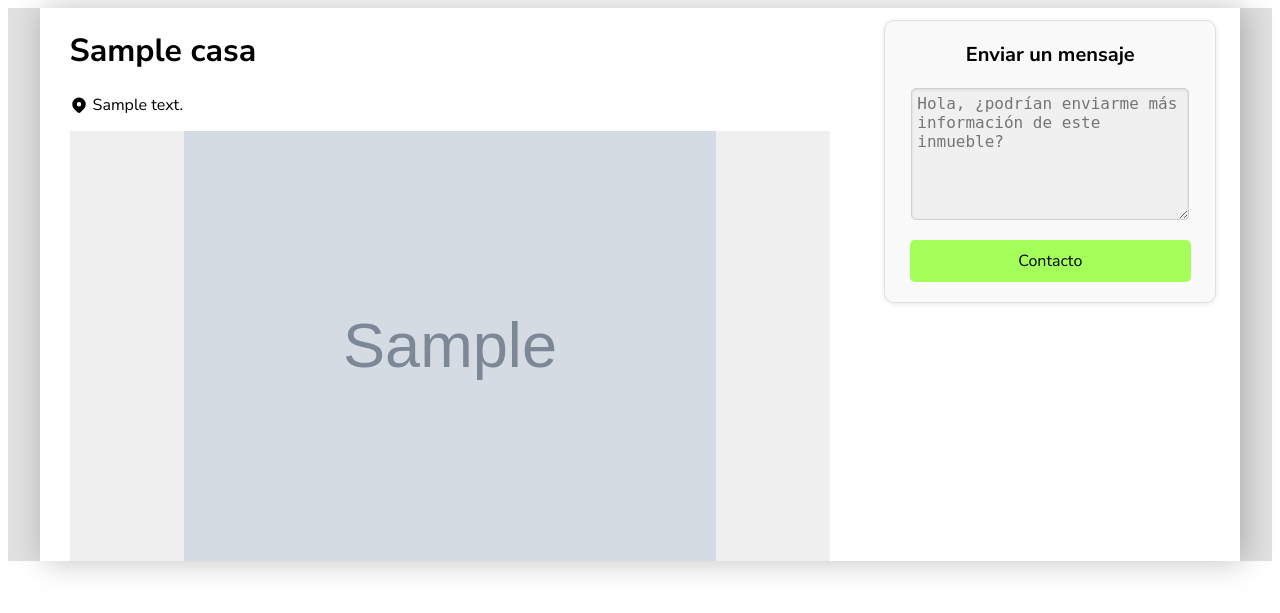
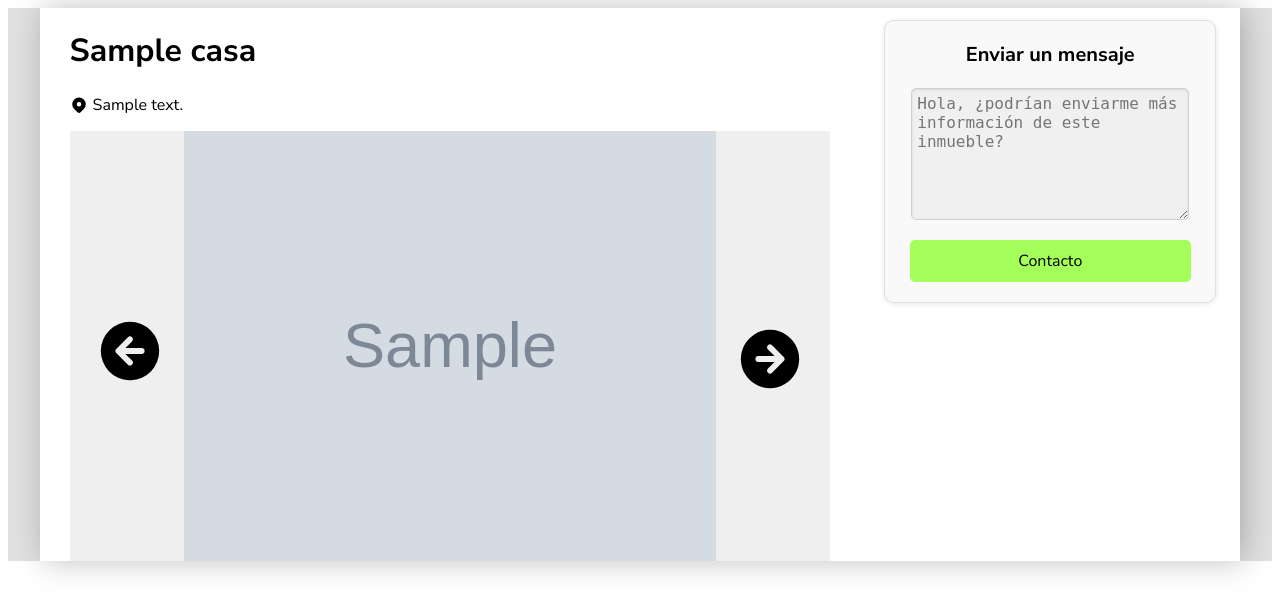
Before and after one commit to Alejandro906/Django-PHP-App, a Django app: template Project/App/templates/vivienda.html in a window 1280 px wide. Shown: the top 613 px of the page. Run offline with Django 5.2, Linux system fonts and the light colour scheme; the template is opened without the code that fills it: most values are stand-ins (such as "Sample title", 1, 10 or a date in 2020); grey boxes marked "Sample" are stand-in pictures.

Commit message:
Added the slider but functionality is not working.

```diff
--- a/Project/App/templates/vivienda.html
+++ b/Project/App/templates/vivienda.html
@@ -49,6 +49,7 @@
         display: flex;
         justify-content: center;
         margin-top: 15px;
+        position: relative;
     }
     .box-image{
         width: 70%;
@@ -106,20 +107,73 @@
     body{
         font-family: Nunito Sans;
     }
+    .left-slider-svg{
+        position: absolute;
+        top: 43%;
+        left: 25px;
+        cursor: pointer;
+    }
+    .right-slider-svg{
+        position: absolute;
+        top: 45%;
+        right: 25px;
+        cursor: pointer;
+    }
 </style>
+<script>
+    // Define the images array with the URLs
+    const images = [
+        "{{casa.casa_images.first.image.url}}",
+        "{{casa.casa_images.second.image.url}}",
+        "{{casa.casa_images.third.image.url}}"
+    ];
+
+    let index = 0; // Initialize index
+
+    const handleSlider = (direction) => {
+        if (direction === "r") {
+            index = (index === images.length - 1) ? 0 : index + 1;
+        } else {
+            index = (index === 0) ? images.length - 1 : index - 1;
+        }
+
+        // Update the image source
+        document.querySelector('.box-image').src = images[index];
+    }
+</script>
 <body>
     <div class="vivienda-main-container">
         <div class="vivienda-container">
             <div class="left-container-viv">
                 <h1>{{casa.title}}</h1>
                 <div class="location-container">
-                    <svg  xmlns="http://www.w3.org/2000/svg"  width="18"  height="18"  viewBox="0 0 24 24"  fill="currentColor"  class="icon icon-tabler icons-tabler-filled icon-tabler-map-pin"><path stroke="none" d="M0 0h24v24H0z" fill="none"/><path d="M18.364 4.636a9 9 0 0 1 .203 12.519l-.203 .21l-4.243 4.242a3 3 0 0 1 -4.097 .135l-.144 -.135l-4.244 -4.243a9 9 0 0 1 12.728 -12.728zm-6.364 3.364a3 3 0 1 0 0 6a3 3 0 0 0 0 -6z" /></svg>
-                    <span> {{casa.address}} </span>
+                    <svg xmlns="http://www.w3.org/2000/svg" width="18" height="18" viewBox="0 0 24 24" fill="currentColor" class="icon icon-tabler icons-tabler-filled icon-tabler-map-pin">
+                        <path stroke="none" d="M0 0h24v24H0z" fill="none"/>
+                        <path d="M18.364 4.636a9 9 0 0 1 .203 12.519l-.203 .21l-4.243 4.242a3 3 0 0 1 -4.097 .135l-.144 -.135l-4.244 -4.243a9 9 0 0 1 12.728 -12.728zm-6.364 3.364a3 3 0 1 0 0 6a3 3 0 0 0 0 -6z" />
+                    </svg>
+                    <span>{{casa.address}}</span>
                 </div>
                 <div class="image-div">
+                    <!-- Slider buttons -->
+                    <span onclick="handleSlider('l')" class="left-slider-svg">
+                        <svg xmlns="http://www.w3.org/2000/svg" width="70" height="70" viewBox="0 0 24 24" fill="currentColor" class="icon icon-tabler icons-tabler-filled icon-tabler-circle-arrow-left">
+                            <path stroke="none" d="M0 0h24v24H0z" fill="none"/>
+                            <path d="M12 2a10 10 0 0 1 .324 19.995l-.324 .005l-.324 -.005a10 10 0 0 1 .324 -19.995zm.707 5.293a1 1 0 0 0 -1.414 0l-4 4a1.048 1.048 0 0 0 -.083 .094l-.064 .092l-.052 .098l-.044 .11l-.03 .112l-.017 .126l-.003 .075l.004 .09l.007 .058l.025 .118l.035 .105l.054 .113l.043 .07l.071 .095l.054 .058l4 4l.094 .083a1 1 0 0 0 1.32 -1.497l-2.292 -2.293h5.585l.117 -.007a1 1 0 0 0 -.117 -1.993h-5.586l2.293 -2.293l.083 -.094a1 1 0 0 0 -.083 -1.32z"/>
+                        </svg>
+                    </span>
+
+                    <!-- Image element that will change -->
                     <img class="box-image" src="{{casa.casa_images.first.image.url}}" alt="">
+
+                    <span onclick="handleSlider('r')" class="right-slider-svg">
+                        <svg xmlns="http://www.w3.org/2000/svg" width="70" height="70" viewBox="0 0 24 24" fill="currentColor" class="icon icon-tabler icons-tabler-filled icon-tabler-circle-arrow-right">
+                            <path stroke="none" d="M0 0h24v24H0z" fill="none"/>
+                            <path d="M12 2l.324 .005a10 10 0 1 1 -.648 0l.324 -.005zm.613 5.21a1 1 0 0 0 -1.32 1.497l2.291 2.293h-5.584l-.117 .007a1 1 0 0 0 .117 1.993h5.584l-2.291 2.293l-.083 .094a1 1 0 0 0 1.497 1.32l4 -4l.073 -.082l.064 -.089l.062 -.113l.044 -.11l.03 -.112l.017 -.126l.003 -.075l-.007 -.118l-.029 -.148l-.035 -.105l-.054 -.113l-.071 -.111a1.008 1.008 0 0 0 -.097 -.112l-4 -4z"/>
+                        </svg>
+                    </span>
                 </div>
             </div>
+
             <div class="right-container-viv">
                 <div class="mail-container">
                     <h2>Enviar un mensaje</h2>
```
Also changed, not shown: Project/db.sqlite3, Project/media/casa_images/LivingRoom.jpg (added).
